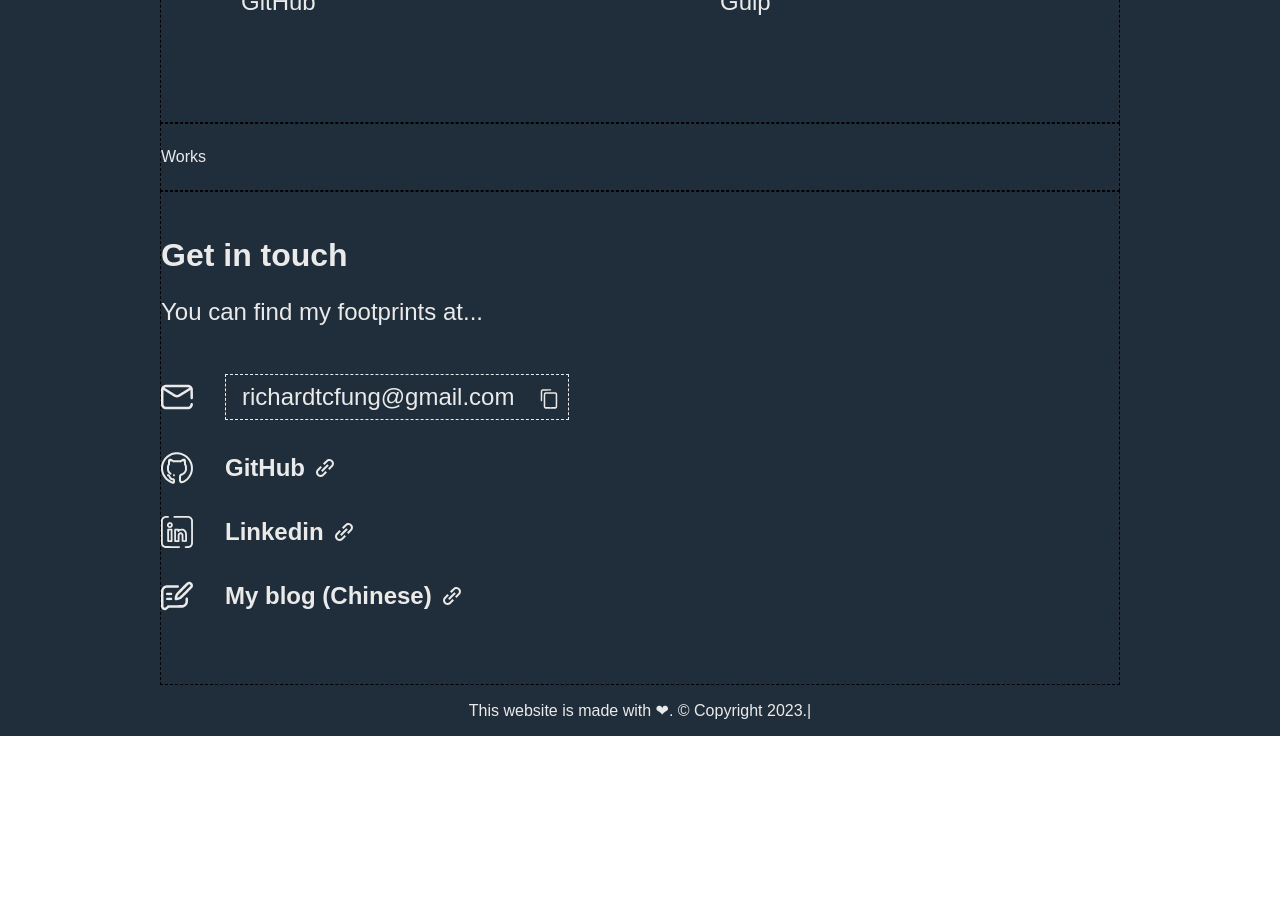
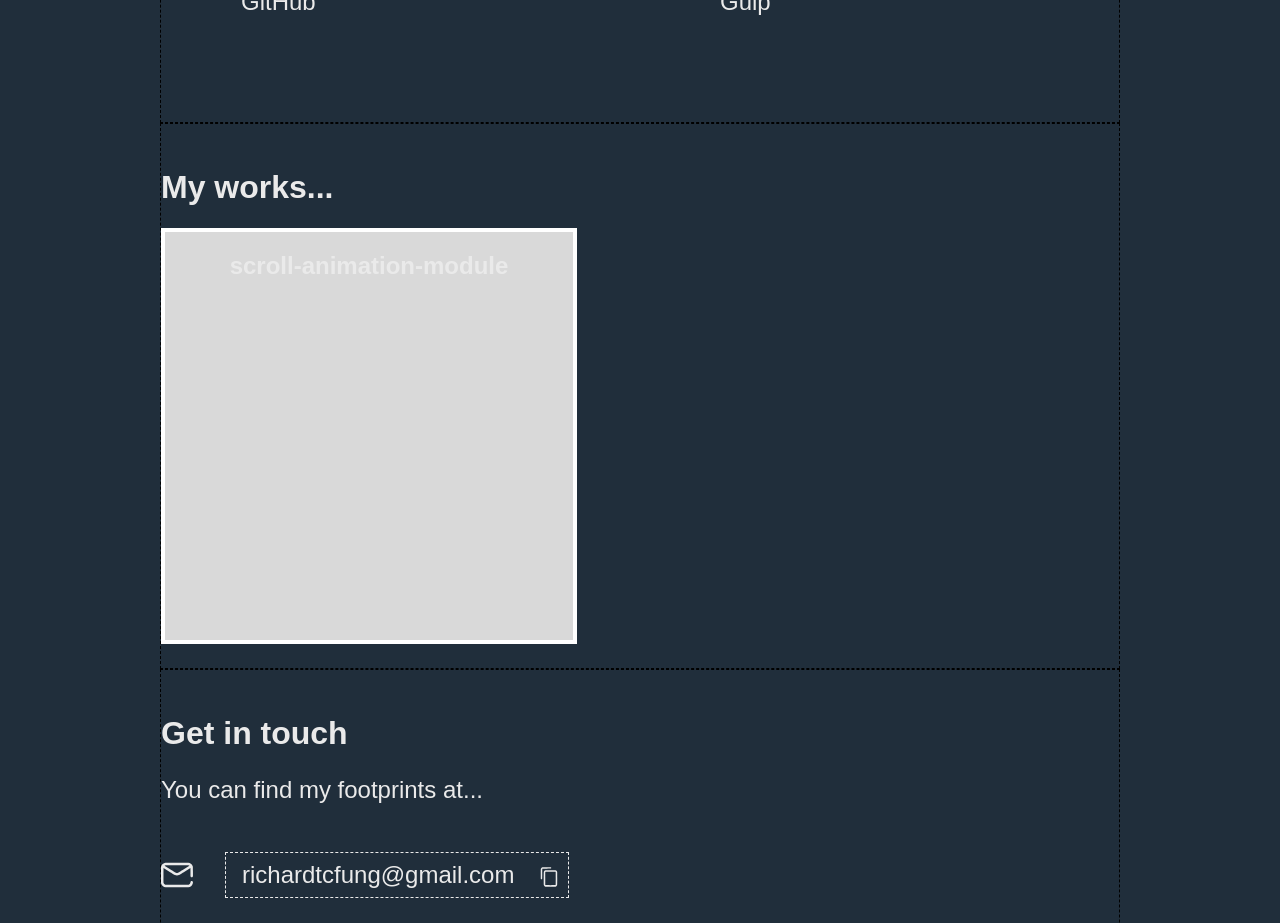
Before and after one commit to r7chardgh/profile, a React (Vite) app: page / in a window 1280 px wide. Shown: the part 1580-2503 px from the top of the page. Before the commit the page ends 2316 px from the top, so only its background shows below. Built offline with nearby package versions, Linux system fonts and the light colour scheme; a web font is replaced by a local one.

Commit message:
Add works page and styles

```diff
--- a/src/pages/Works.jsx
+++ b/src/pages/Works.jsx
@@ -4,7 +4,10 @@ function Works() {
   return (
     <>
       <div id="works" className="container">
-        Works
+      <h1 className="title">My works...</h1>
+        <div className="work-item">
+          <h2 className="work-item__title">scroll-animation-module</h2>
+        </div>
       </div>
     </>
   );
--- a/src/profile.json
+++ b/src/profile.json
@@ -85,6 +85,7 @@
         "value": "https://richard.3bro.info/",
         "isCopy": false
       }
-    ]
+    ],
+    "work":[{"id":1,"name":"scroll-animation-module","link":"https://r7chardgh.github.io/scroll-animation-module/","imageUrl":""}]
   }
 }
--- a/src/styles/_base.scss
+++ b/src/styles/_base.scss
@@ -206,8 +206,7 @@ footer {
         align-items: center;
         justify-content: center;
         width: 100%;
-        // border: 1px solid red;
         font-size: 1.5rem;
-        border: 1px solid;
+        border: .1rem solid;
     }
 }
--- /dev/null
+++ b/src/styles/_work.scss
@@ -0,0 +1,8 @@
+.work-item{
+    border: .3rem solid white;
+    width: 26rem;
+    height: 26rem;
+    display: flex;
+    justify-content: center;
+    background-color: #d9d9d9;
+}
--- a/src/styles/app.scss
+++ b/src/styles/app.scss
@@ -4,3 +4,4 @@
 @use "skills" as *;
 @use "about" as *;
 @use "contact" as *;
+@use "work" as *;
```
